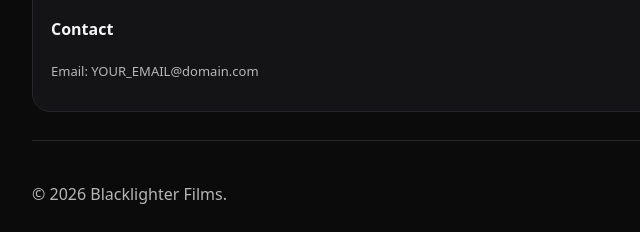
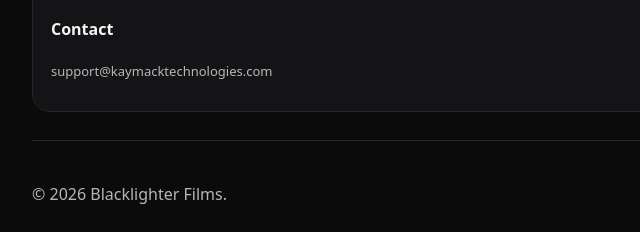
Before and after one commit to imacktoya/blacklighterfilms, a plain HTML site: page terms.html in a window 1280 px wide. Shown: the part 422-654 px from the top of the page, 118-758 px from the left. Drawn offline with Linux system fonts and the light colour scheme.

Commit message:
Update terms.html

```diff
--- a/terms.html
+++ b/terms.html
@@ -39,7 +39,7 @@
       </p>
 
       <h4>Contact</h4>
-      <p class="fineprint">Email: YOUR_EMAIL@domain.com</p>
+      <p class="fineprint">support@kaymacktechnologies.com</p>
     </section>
   </main>
 
```
